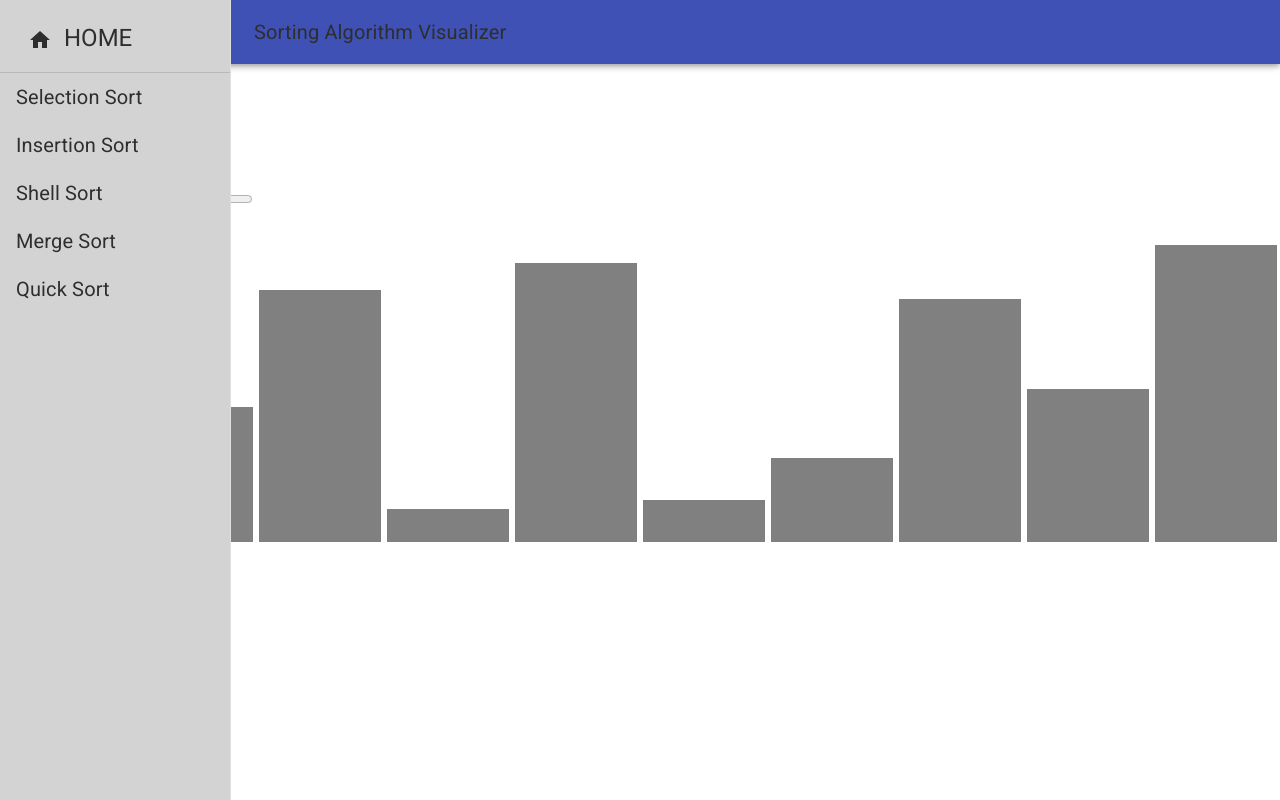
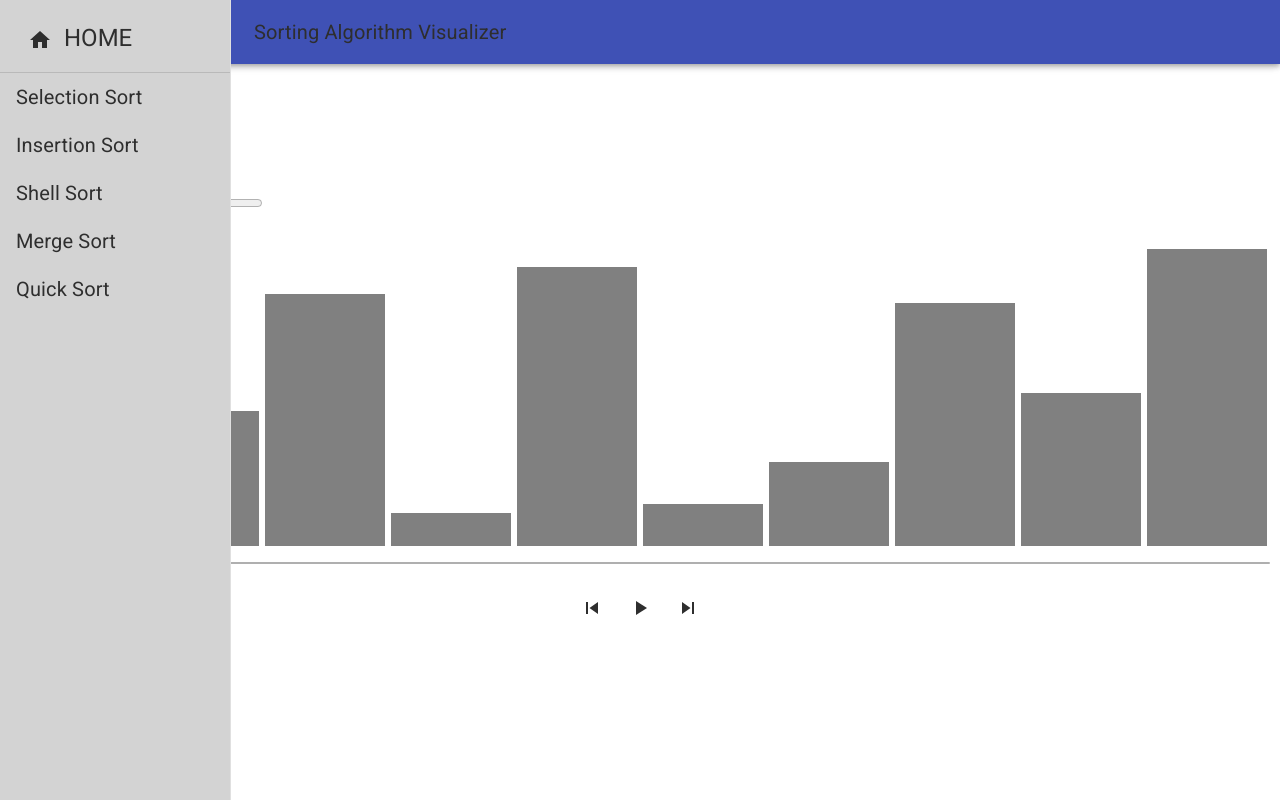
Before and after one commit to jasongir/sorting-algorithm-visualizer, a React (Create React App) app: page /merge in a window 1280 px wide. Built offline with nearby package versions, Linux system fonts and the light colour scheme.

Commit message:
changed bottom controls

```diff
--- a/src/components/frame-control-btn/frame-control-btn.component.jsx
+++ b/src/components/frame-control-btn/frame-control-btn.component.jsx
@@ -1,9 +1,14 @@
 import React from "react";
 import Button from "@material-ui/core/Button";
+import IconButton from "@material-ui/core/IconButton";
 
 // and then put these in a buttongroup
-const FrameControlBtn = ({ icon, handleFrameControl }) => {
-	return <Button></Button>;
+const FrameControlBtn = ({ Icon1, Icon2, handleFrameControl, show1 }) => {
+	return (
+		<IconButton size="large" onClick={handleFrameControl}>
+			{show1 ? <Icon1 /> : <Icon2 />}
+		</IconButton>
+	);
 };
 
 export default FrameControlBtn;
--- /dev/null
+++ b/src/components/frame-control-container/frame-control-container.component.jsx
@@ -0,0 +1,44 @@
+import React from "react";
+
+import SkipPreviousIcon from "@material-ui/icons/SkipPrevious";
+import SkipNextIcon from "@material-ui/icons/SkipNext";
+import PlayArrowIcon from "@material-ui/icons/PlayArrow";
+import PauseIcon from "@material-ui/icons/Pause";
+
+// import PlayCircleFilledIcon from '@material-ui/icons/PlayCircleFilled';
+// import PauseCircleFilledIcon from '@material-ui/icons/PauseCircleFilled';
+
+import ButtonGroup from "@material-ui/core/ButtonGroup";
+import FrameControlBtn from "../frame-control-btn/frame-control-btn.component";
+
+const FrameControlContainer = ({
+	handleForwards,
+	handleBackwards,
+	handlePlayPause,
+	isPlaying,
+}) => {
+	return (
+		<>
+			<ButtonGroup>
+				<FrameControlBtn
+					Icon1={SkipPreviousIcon}
+					show1
+					handleFrameControl={handleBackwards}
+				/>
+				<FrameControlBtn
+					Icon1={PauseIcon}
+					Icon2={PlayArrowIcon}
+					show1={isPlaying}
+					handleFrameControl={handlePlayPause}
+				/>
+				<FrameControlBtn
+					Icon1={SkipNextIcon}
+					show1
+					handleFrameControl={handleForwards}
+				/>
+			</ButtonGroup>
+		</>
+	);
+};
+
+export default FrameControlContainer;
--- a/src/components/sort-controls/sort-controls.component.jsx
+++ b/src/components/sort-controls/sort-controls.component.jsx
@@ -1,4 +1,13 @@
 import React from "react";
+
+import FrameControlContainer from "../frame-control-container/frame-control-container.component";
+import FormControl from "@material-ui/core/FormControl";
+import Select from "@material-ui/core/Select";
+import MenuItem from "@material-ui/core/MenuItem";
+import FormHelperText from "@material-ui/core/FormHelperText";
+import Slider from "@material-ui/core/Slider";
+
+import "./sort-controls.styles.css";
 
 const SortControls = ({
 	handleSliderChange,
@@ -15,28 +24,55 @@ const SortControls = ({
 		<>
 			<div className="sort-control-play">
 				<div className="index-slider-container">
-					<input
-						type="range"
-						name="index-slider"
-						id="idx-slider"
+					<Slider
+						defaultValue={0}
+						value={sliderValue}
 						onChange={handleSliderChange}
-						value={sliderValue}
+						aria-labelledby="index-slider"
+						step={1}
 						min={0}
 						max={max}
-						step={1}
+						valueLabelDisplay="auto"
 					/>
 				</div>
 
-				<div className="play-controls">
-					<button onClick={handleBackwards}>Back</button>
-					<button onClick={handlePlayPause}>
-						{isPlaying ? "Pause" : "Play"}
-					</button>
-					<button onClick={handleForwards}>Forward</button>
+				<div className="control-buttons-select">
+					<FrameControlContainer
+						handleForwards={handleForwards}
+						handleBackwards={handleBackwards}
+						handlePlayPause={handlePlayPause}
+						isPlaying={isPlaying}
+					/>
+					<div className="speed-form-control">
+						<FormControl>
+							<Select
+								value={speedValue}
+								onChange={handleSpeedChange}
+								displayEmpty
+							>
+								<MenuItem value={0.25}>0.25x</MenuItem>
+								<MenuItem value={0.5}>0.5x</MenuItem>
+								<MenuItem value={0.75}>0.75x</MenuItem>
+								<MenuItem value={1}>1x</MenuItem>
+								<MenuItem value={1.25}>1.25x</MenuItem>
+								<MenuItem value={1.5}>1.5x</MenuItem>
+								<MenuItem value={1.75}>1.75x</MenuItem>
+							</Select>
+							<FormHelperText>Speed</FormHelperText>
+						</FormControl>
+					</div>
 				</div>
+			</div>
+		</>
+	);
+};
 
-				<div>
-					<label htmlFor="speed-selection">
+export default SortControls;
+
+/*
+//
+
+<label htmlFor="speed-selection">
 						<select
 							name="select-speed"
 							id="speed-selection"
@@ -54,10 +90,17 @@ const SortControls = ({
 							<option value={1.75}>1.75x</option>
 						</select>
 					</label>
-				</div>
-			</div>
-		</>
-	);
-};
 
-export default SortControls;
+
+
+               <input
+						type="range"
+						name="index-slider"
+						id="idx-slider"
+						onChange={handleSliderChange}
+						value={sliderValue}
+						min={0}
+						max={max}
+						step={1}
+					/>
+*/
--- /dev/null
+++ b/src/components/sort-controls/sort-controls.styles.css
@@ -0,0 +1,12 @@
+.control-buttons-select {
+	display: flex;
+	flex-direction: row;
+	justify-content: center;
+	position: relative;
+}
+
+.speed-form-control {
+	position: absolute;
+	top: 0;
+	left: 0;
+}
--- a/src/components/sort/sort.component.jsx
+++ b/src/components/sort/sort.component.jsx
@@ -1,8 +1,10 @@
 import { useEffect, useState } from "react";
 import { createRandomArray } from "../../utilities/utils";
 
+import Typography from "@material-ui/core/Typography";
+
 import SortControls from "../sort-controls/sort-controls.component";
-import SortTopSettings from "../sort-top-settings/sort-settings.component.jsx";
+import SortTopSettings from "../sort-top-settings/sort-top-settings.component.jsx";
 
 import ShowBars from "../../components/show-bars/show-bars.component";
 
@@ -38,7 +40,7 @@ const Sort = ({ sortingAlgorithm, sortName, sortDescription }) => {
 	//! Handlers
 
 	// handles when array size, minimum val, or max val changes
-	const handleSliderChange = (sliderType) => (e) => {
+	const handleSliderChange = (sliderType) => (e, newValue) => {
 		const value = Number(e.target.value);
 
 		switch (sliderType) {
@@ -63,7 +65,7 @@ const Sort = ({ sortingAlgorithm, sortName, sortDescription }) => {
 				return;
 			case BIG_SLIDER:
 				setIsPlaying(false);
-				setCurrentIdx(value);
+				setCurrentIdx(newValue);
 				return;
 			case DELAY_AMOUNT:
 				setBaseDelay(value);
@@ -133,7 +135,10 @@ const Sort = ({ sortingAlgorithm, sortName, sortDescription }) => {
 
 	return (
 		<div className="sorting-container-div">
-			<h1>{sortName}</h1>
+			<div className="sorting-component-inner-container">
+				<Typography variant="h4" component="h1">
+					{sortName}
+				</Typography>
 				<SortTopSettings
 					numItems={numItems}
 					handleNumItemsChange={handleSliderChange(NUM_ITEMS)}
@@ -169,6 +174,7 @@ const Sort = ({ sortingAlgorithm, sortName, sortDescription }) => {
 				<p>There are {arrayMoments.length} "frames" in this sort.</p>
 				{sortDescription}
 			</div>
+		</div>
 	);
 };
 
--- a/src/components/sort/sort.styles.css
+++ b/src/components/sort/sort.styles.css
@@ -1,3 +1,7 @@
 .sorting-container-div {
 	padding-top: var(--top-height);
 }
+
+.sorting-component-inner-container {
+	padding: 10px;
+}
```
Also changed, not shown: src/components/sort-top-settings/sort-top-settings.component.jsx (renamed from src/components/sort-top-settings/sort-settings.component.jsx, +16 -2 lines). Lines whose indentation alone changed are shown as unchanged.
